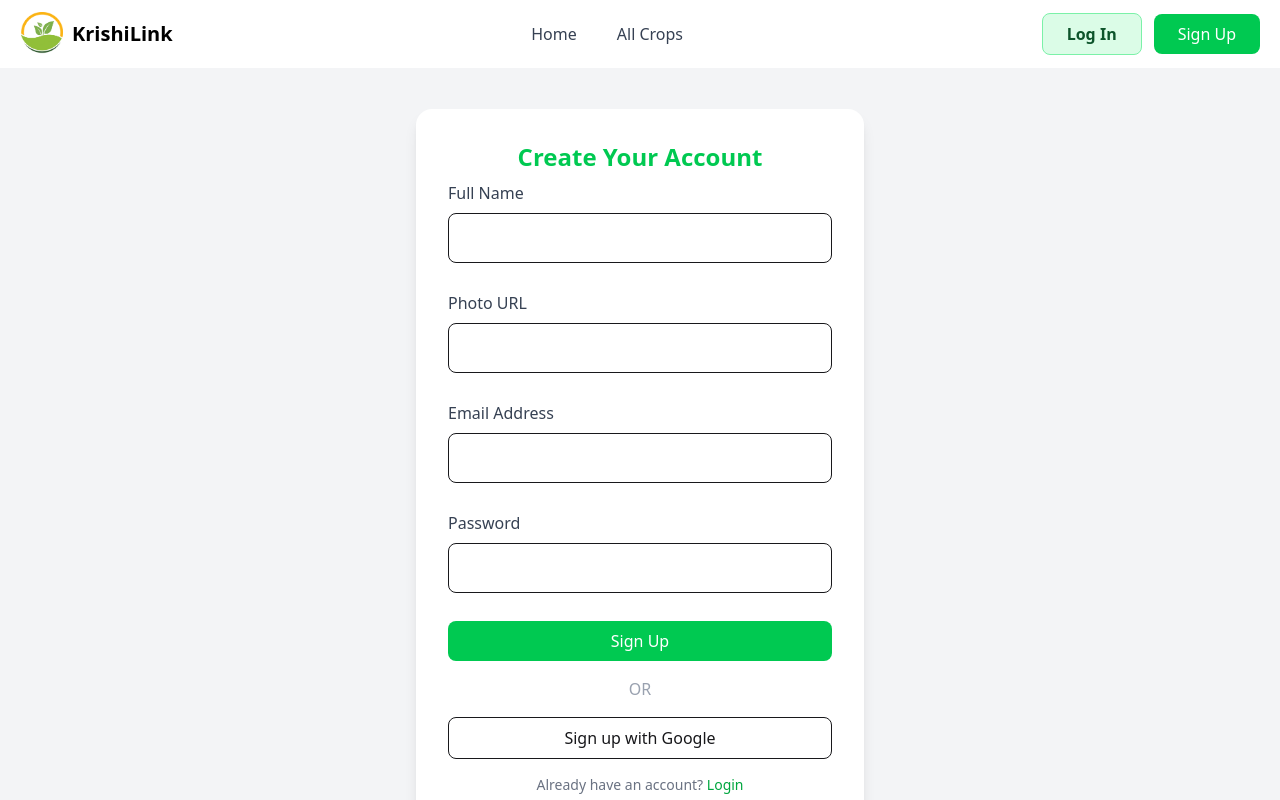
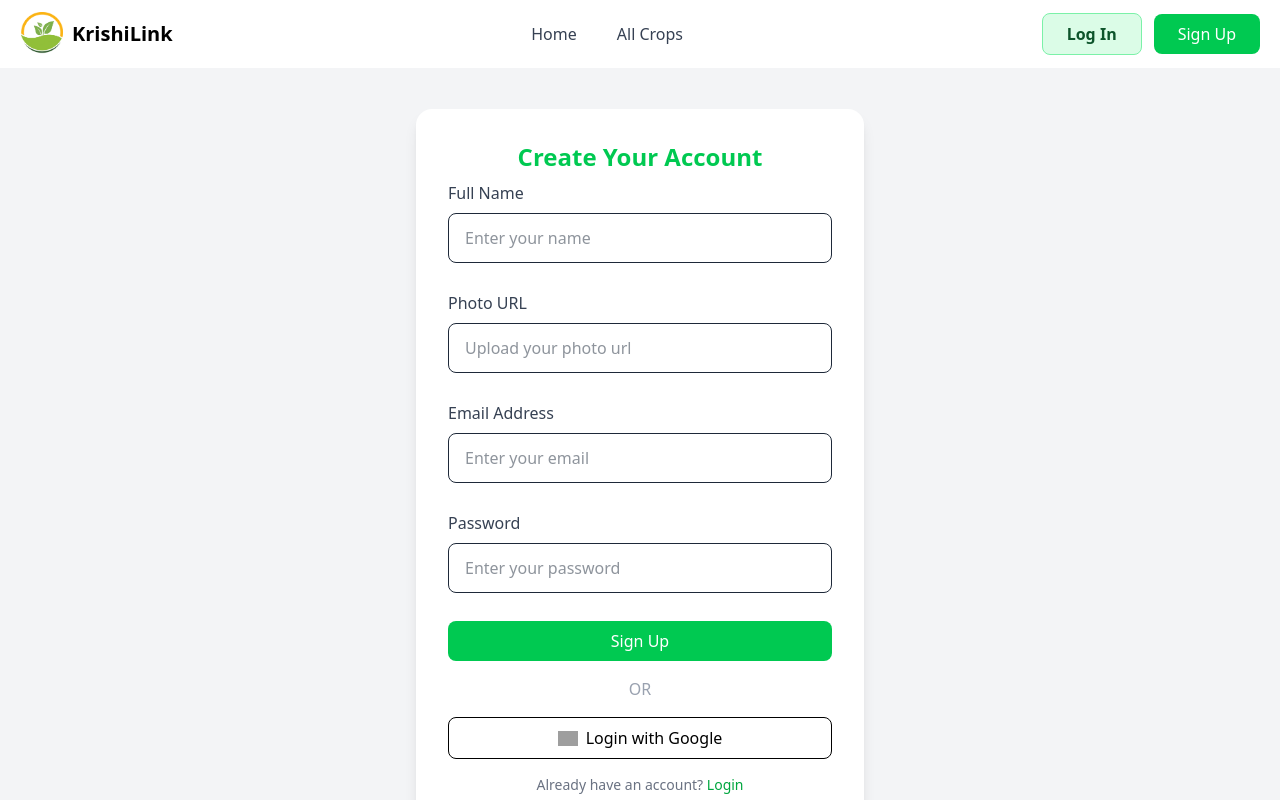
Before and after one commit to pritamprmnk/a10krishilink, a React (Vite) app: page /signup in a window 1280 px wide. Shown: the top 800 px of the page. Built offline with nearby package versions, Linux system fonts and the light colour scheme; no server answers; grey boxes are pictures that could not be loaded.

Commit message:
Auth Redirect and Social Sign In

```diff
--- a/src/Context/AuthContext/AuthProvider.jsx
+++ b/src/Context/AuthContext/AuthProvider.jsx
@@ -5,9 +5,14 @@ import {
   signInWithEmailAndPassword,
   onAuthStateChanged,
   signOut,
-  updateProfile
+  updateProfile,
+  GoogleAuthProvider,
+  signInWithPopup
 } from "firebase/auth";
 import { auth } from "../../Firebase/firebase.init";
+
+
+const googleProvider = new GoogleAuthProvider();
 
 const AuthProvider = ({ children }) => {
   const [user, setUser] = useState(null);
@@ -39,6 +44,12 @@ const AuthProvider = ({ children }) => {
     return signInWithEmailAndPassword(auth, email, password);
   };
 
+
+  const signInWithGoogle = () =>{
+    setLoading(true)
+    return signInWithPopup(auth, googleProvider);
+  }
+
   /* --------------------------------------------------
       Logout User
   -------------------------------------------------- */
@@ -69,6 +80,7 @@ const AuthProvider = ({ children }) => {
     loading,
     createUser,
     signInUser,
+    signInWithGoogle,
     logout,
     setUser, // sometimes helpful
   };
--- a/src/components/Login/Login.jsx
+++ b/src/components/Login/Login.jsx
@@ -3,7 +3,7 @@ import { AuthContext } from "../../Context/AuthContext/AuthContext";
 import { useNavigate, Link } from "react-router-dom";
 
 export default function Login() {
-  const { signInUser, googleLogin } = useContext(AuthContext);
+  const { signInUser, signInWithGoogle } = useContext(AuthContext);
   const [error, setError] = useState("");
   const navigate = useNavigate();
 
@@ -23,7 +23,7 @@ export default function Login() {
   };
 
   const handleGoogleLogin = () => {
-    googleLogin()
+    signInWithGoogle()
       .then(() => navigate("/"))
       .catch(() => setError("Google login failed!"));
   };
--- a/src/components/MyPosts/MyPosts.jsx
+++ b/src/components/MyPosts/MyPosts.jsx
@@ -258,9 +258,9 @@ export default function MyPosts({ userEmail }) {
       <Dialog
         open={deleteModalOpen}
         onClose={() => setDeleteModalOpen(false)}
-        className="fixed inset-0 z-50 flex items-center justify-center bg-black bg-opacity-50"
+        className="fixed inset-0 z-50 flex items-center justify-center bg-black/40"
       >
-        <div className="bg-white p-6 rounded-lg w-[400px] shadow-lg">
+        <div className="bg-white p-6 rounded-lg shadow-md w-[400px] text-gray-900">
           <h2 className="text-2xl font-bold mb-4">Delete Post?</h2>
 
           <p className="mb-6 text-gray-700">
@@ -269,13 +269,13 @@ export default function MyPosts({ userEmail }) {
 
           <div className="flex justify-end gap-4">
             <button
-              className="px-4 py-2 bg-gray-500 text-white rounded"
+              className="px-4 py-2 bg-gray-600 text-white rounded hover:bg-gray-700 transition"
               onClick={() => setDeleteModalOpen(false)}
             >
               Cancel
             </button>
             <button
-              className="px-4 py-2 bg-red-600 text-white rounded"
+              className="px-4 py-2 bg-red-600 text-white rounded hover:bg-red-700 transition"
               onClick={confirmDelete}
             >
               Delete
--- a/src/components/Signup/Signup.jsx
+++ b/src/components/Signup/Signup.jsx
@@ -6,7 +6,7 @@ import { doc, setDoc } from "firebase/firestore";
 import { auth, db } from "../../Firebase/firebase.init";
 
 const Signup = () => {
-  const { createUser, googleLogin } = useContext(AuthContext);
+  const { createUser, signInWithGoogle } = useContext(AuthContext);
   const [error, setError] = useState("");
   const navigate = useNavigate();
 
@@ -60,7 +60,7 @@ const Signup = () => {
   };
 
   const handleGoogleSignup = () => {
-    googleLogin()
+    signInWithGoogle()
       .then(() => navigate("/"))
       .catch(() => setError("Google signup failed!"));
   };
@@ -83,8 +83,9 @@ const Signup = () => {
             <input
               type="text"
               name="name"
+              placeholder="Enter your name"
               required
-              className="w-full border rounded-lg px-4 py-3 mt-2 mb-4"
+              className="w-full border rounded-lg px-4 py-3 mt-2 mb-4 focus:outline-none focus:border-green-400 text-gray-800"
             />
           </label>
 
@@ -93,8 +94,9 @@ const Signup = () => {
             <input
               type="text"
               name="photo"
+              placeholder="Upload your photo url"
               required
-              className="w-full border rounded-lg px-4 py-3 mt-2 mb-4"
+              className="w-full border rounded-lg px-4 py-3 mt-2 mb-4 focus:outline-none focus:border-green-400 text-gray-800"
             />
           </label>
 
@@ -103,8 +105,9 @@ const Signup = () => {
             <input
               type="email"
               name="email"
+              placeholder="Enter your email"
               required
-              className="w-full border rounded-lg px-4 py-3 mt-2 mb-4"
+              className="w-full border rounded-lg px-4 py-3 mt-2 mb-4 focus:outline-none focus:border-green-400 text-gray-800"
             />
           </label>
 
@@ -113,8 +116,9 @@ const Signup = () => {
             <input
               type="password"
               name="password"
+              placeholder="Enter your password"
               required
-              className="w-full border rounded-lg px-4 py-3 mt-2 mb-4"
+              className="w-full border rounded-lg px-4 py-3 mt-2 mb-4 focus:outline-none focus:border-green-400 text-gray-800"
             />
           </label>
 
@@ -127,9 +131,14 @@ const Signup = () => {
 
         <button
           onClick={handleGoogleSignup}
-          className="w-full border py-2 rounded-lg"
+          className="w-full border py-2 rounded-lg flex items-center justify-center gap-2 hover:bg-gray-100 text-black"
         >
-          Sign up with Google
+          <img
+            src="https://www.svgrepo.com/show/475656/google-color.svg"
+            className="w-5"
+            alt="Google"
+          />
+          Login with Google
         </button>
 
         <p className="text-center text-sm text-gray-500 mt-4">
```
